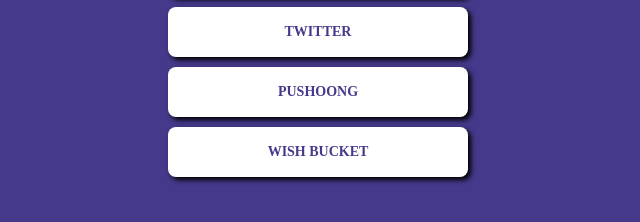
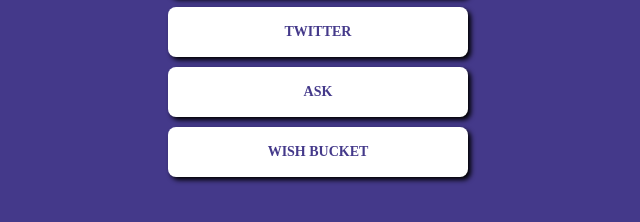
Before and after one commit to jinrisjinri/mypage, a plain HTML site: page index.html in a window 1280 px wide. Shown: the part 418-640 px from the top of the page, 322-962 px from the left. Drawn offline with Linux system fonts and the light colour scheme; a web font is replaced by a local one.

Commit message:
Update index.html

```diff
--- a/index.html
+++ b/index.html
@@ -89,7 +89,7 @@
             <a target="_blank" href="https://www.instagram.com/snieeyaa/">INSTAGRAM</a>
             <a target="_blank" href="https://www.instagram.com/killer_club_/">MARKET</a>
             <a target="_blank" href="https://twitter.com/killer_club_/">TWITTER</a>
-            <a target="_blank" href="https://pushoong.com/ask/5787629221">PUSHOONG</a>
+            <a target="_blank" href="https://asked.kr/8jinri8">ASK</a>
              <a target="_blank" href="https://www.wishbucket.io/users/1957214548">WISH BUCKET</a>
         </div>
         <!-- 우리가 웹페이지에서 볼 수 있는 부분을 세팅하는 곳이죠.
```
